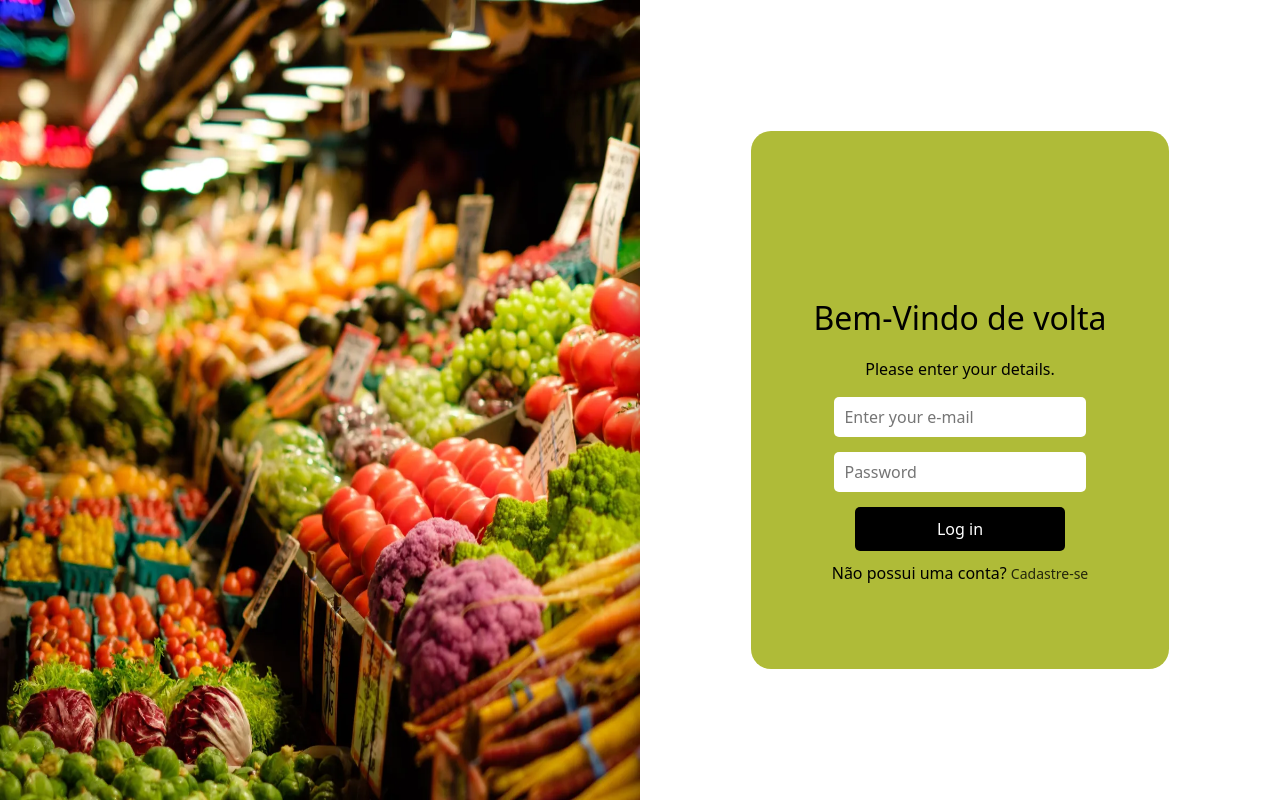
After one commit to JoaoCarlosO/TCCFeiraAMao, a Flask app: page /login in a window 1280 px wide. The commit adds this page. Run offline with Flask 3, Linux system fonts and the light colour scheme.

Commit message:
Enviando as mudanças na Web

```diff
--- a/WEB/controllers/routes.py
+++ b/WEB/controllers/routes.py
@@ -20,3 +20,14 @@ def init_app(app):
     # View function - Função de vizualização
     def home():
         return render_template('index.html')
+
+    @app.route('/login', methods=['GET', 'POST'])
+    def login():
+        if request.method == 'POST':
+            username = request.form['username']
+            password = request.form['password']
+            if username == 'admin' and password == 'admin':
+                return render_template('login.html', success='Login successful')
+            else:
+                return render_template('login.html', error='Invalid credentials')
+        return render_template('login.html')
--- /dev/null
+++ b/WEB/static/imgs/css/login.css
@@ -0,0 +1,92 @@
+ * {
+      margin: 0;
+      padding: 0;
+      box-sizing: border-box;
+    }
+
+    body {
+      height: 100vh;
+      display: flex;
+      justify-content: flex-end;
+    }
+
+    .login-box {
+    background: rgba(255, 255, 255, 0.1);
+    backdrop-filter: blur(10px);
+    -webkit-backdrop-filter: blur(10px);
+    border: 1px solid rgba(255, 255, 255, 0.2);
+    padding: 40px;
+    width: 50%;
+    height: 100%;
+    color: white;
+    box-shadow: 0 8px 32px rgba(0, 0, 0, 0.3);
+    display: flex;
+    flex-direction: column;
+    align-items: center;         /* ⬅️ alterado */
+    justify-content: center;     /* ⬅️ alterado */
+    }
+
+
+    .login-form h2 {
+      margin-bottom: 20px;
+      text-align: center;
+      color: black;
+      margin-top: 100px;
+    }
+
+    .login-form p {
+      color: black;
+      text-align: center;
+    }
+
+
+    .login-form input {
+      width: 60%;
+      height: 40px;
+      padding: 10px;
+      margin-bottom: 15px;
+      border: none;
+      border-radius: 5px;
+    }
+
+    .login-form button {
+      width: 50%;
+      padding: 10px;
+      background-color: black;
+      color: rgb(255, 255, 255);
+      border: none;
+      border-radius: 5px;
+      cursor: pointer;
+    }
+
+    .login-form a {
+      color: #000000cc;
+      font-size: 14px;
+      text-decoration: none;
+    }
+
+    .login-form a:hover {
+      text-decoration: underline;
+    }
+
+    .background {
+      position: absolute;
+      top: 0;
+      left: 0;
+      width: 50%;
+      height: 100%;
+      background-size: cover;
+      background-position: center;
+      z-index: -1;
+    }
+
+    .login-form{
+        background-color: #afbb38;
+        border-radius: 20px;
+        height: 75%;
+        width: 75%;
+        justify-content: center;
+        display: flex;
+        flex-direction: column;
+        align-items: center;
+    }
--- a/WEB/templates/index.html
+++ b/WEB/templates/index.html
@@ -12,7 +12,7 @@
     />
     <link
       rel="stylesheet"
-      href="{{ url_for('static', filename='imgs/css/style.css') }}"
+      href="{{ url_for('static', filename='imgs/css/index.css') }}"
     />
     <style>
       @import url("https://fonts.googleapis.com/css2?family=Bacasime+Antique&family=Cairo+Play:wght@200..1000&family=Hurricane&family=Poppins:ital,wght@0,100;0,200;0,300;0,400;0,500;0,600;0,700;0,800;0,900;1,100;1,200;1,300;1,400;1,500;1,600;1,700;1,800;1,900&display=swap");
@@ -37,7 +37,7 @@
           <a href="#" class="text-dark text-decoration-none">Sobre</a>
           <a href="#" class="text-dark text-decoration-none">Serviços</a>
           <a href="#" class="text-dark text-decoration-none">Contato</a>
-          <a href="#" class="text-dark text-decoration-none">Login</a>
+          <a href="login" class="text-dark text-decoration-none">Login</a>
           <a href="#" class="text-dark text-decoration-none">Cadastro</a>
         </nav>
       </div>
--- /dev/null
+++ b/WEB/templates/login.html
@@ -0,0 +1,28 @@
+<!DOCTYPE html>
+<html lang="pt-br">
+<head>
+  <meta charset="UTF-8">
+  <title>Login Blur Effect</title>
+    <meta name="viewport" content="width=device-width, initial-scale=1.0">
+    <link rel="stylesheet" href="static/imgs/css/login.css">
+     <link
+      href="https://cdn.jsdelivr.net/npm/bootstrap@5.3.5/dist/css/bootstrap.min.css"
+      rel="stylesheet"
+      integrity="sha384-SgOJa3DmI69IUzQ2PVdRZhwQ+dy64/BUtbMJw1MZ8t5HZApcHrRKUc4W0kG879m7"
+      crossorigin="anonymous"
+    />
+</head>
+<body>
+    <img src="static/imgs/imgLoginFundo.png" alt="Background Image" class="background">
+  <div class="login-box" id="login">
+    <div class="login-form">
+        <h2>Bem-Vindo de volta</h2>
+        <p>Please enter your details.</p>
+        <input type="email" placeholder="Enter your e-mail">
+        <input type="password" placeholder="Password">
+        <button>Log in</button>
+        <p style="text-align:center; margin-top:10px;">Não possui uma conta? <a href="#">Cadastre-se</a></p>
+    </div>
+  </div>
+</body>
+</html>
```
Also changed, not shown: WEB/templates/x.html (deleted, +0 -11 lines), WEB/static/imgs/ImgLoginFundo.png (added), WEB/static/imgs/css/index.css (renamed from WEB/static/imgs/css/style.css).
